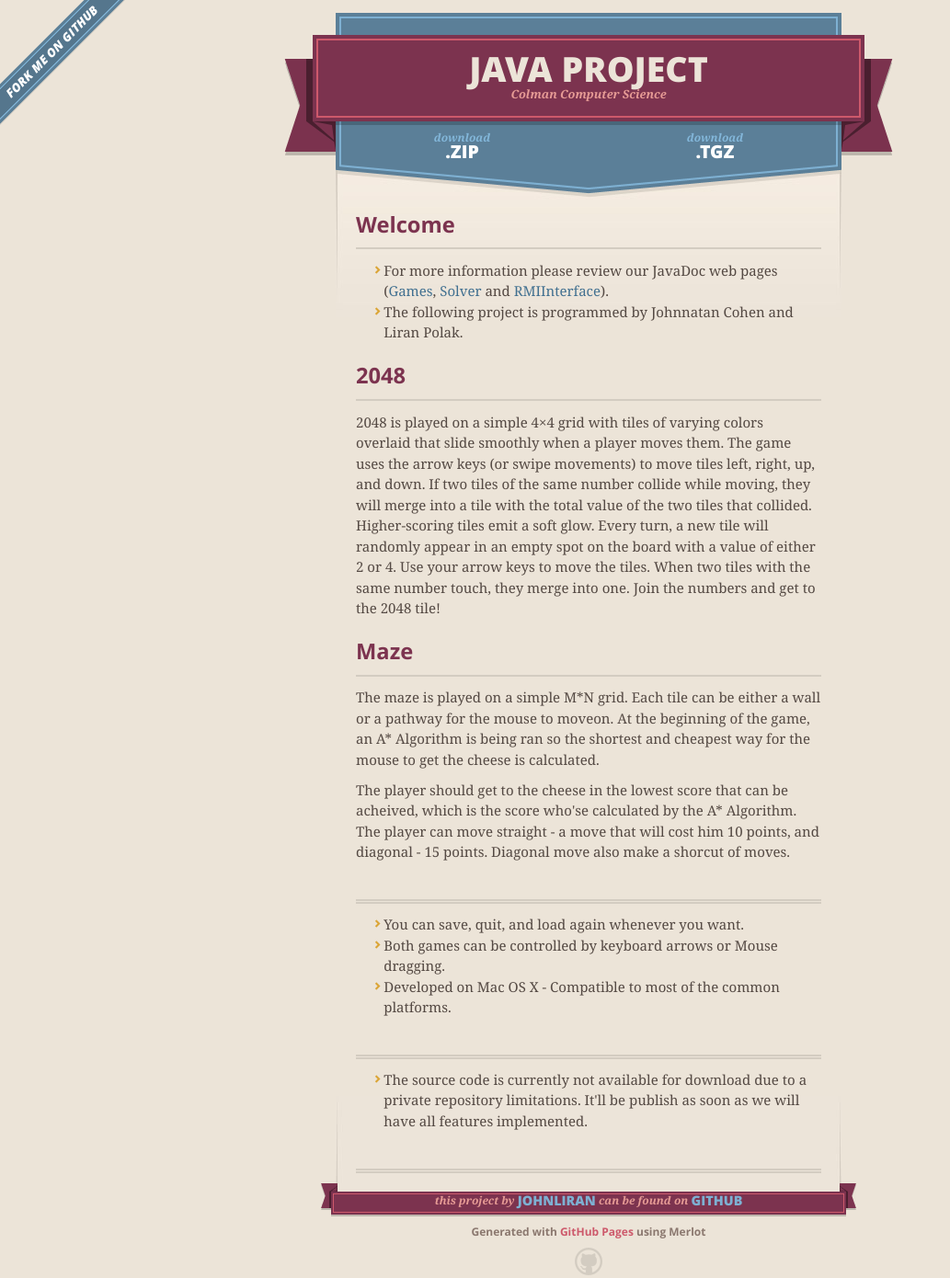
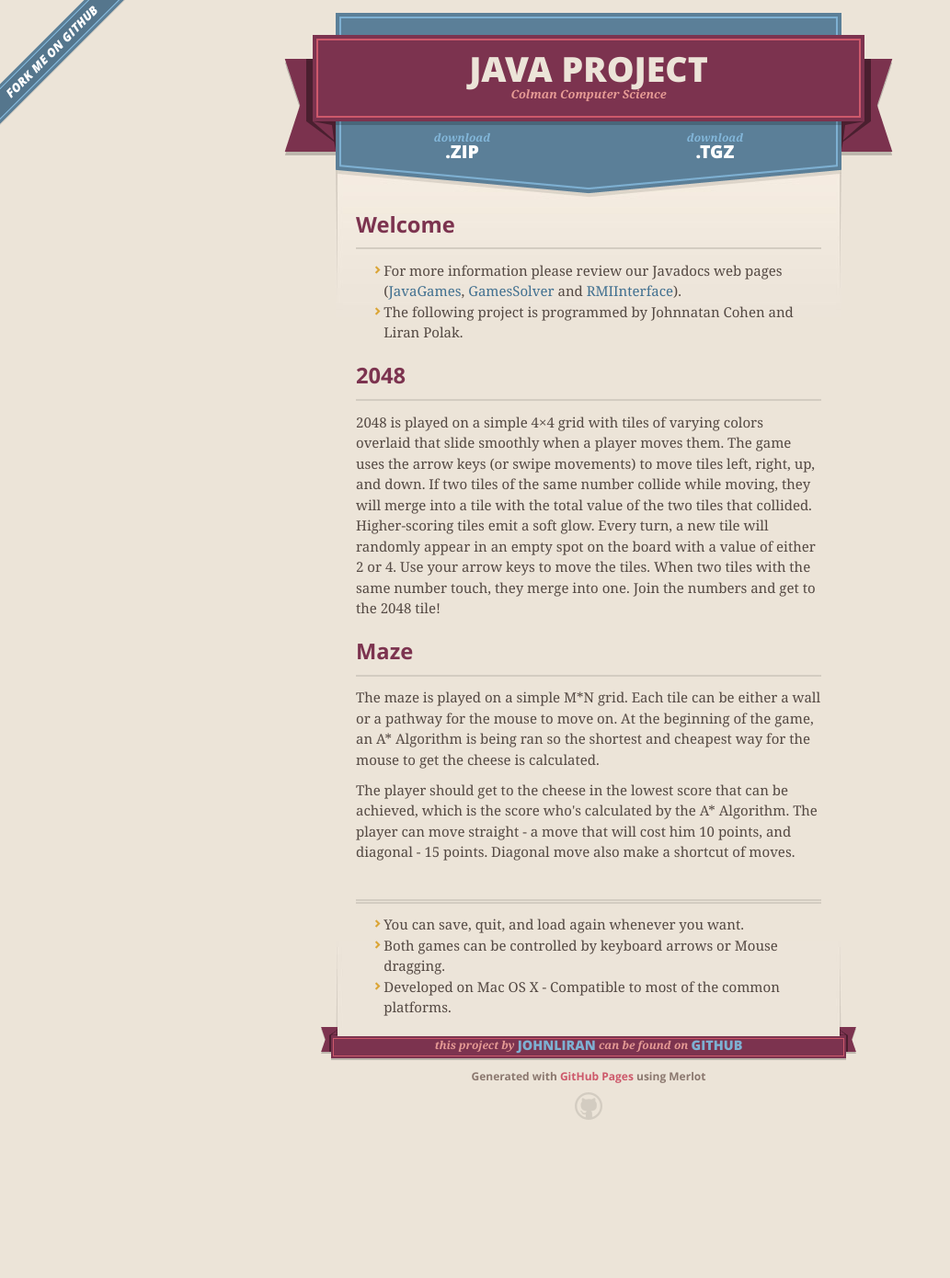
Before and after one commit to johnliran/JavaProject, a plain HTML site: page index.html in a window 1280 px wide. Shown: the whole page at 92% size, without its empty margins (0-1033 px from the left). After the commit the page ends 1258 px from the top, so only its background shows below. Drawn offline with nearby package versions, Linux system fonts and the light colour scheme.

```diff
--- a/index.html
+++ b/index.html
@@ -50,7 +50,7 @@
 <a name="welcome" class="anchor" href="#welcome"><span class="octicon octicon-link"></span></a>Welcome</h2>
 
 <ul>
-<li>For more information please review our JavaDoc web pages (<a href="javadoc/JavaGames_javadoc/index.html">Games</a>, <a href="javadoc/GamesSolver_javadoc/index.html">Solver</a> and <a href="javadoc/RMIInterface_javadoc/index.html">RMIInterface</a>).</li>
+<li>For more information please review our Javadocs web pages (<a href="JavaGames_javadoc/javadoc/index.html">JavaGames</a>, <a href="GamesSolver_javadoc/javadoc/index.html">GamesSolver</a> and <a href="RMIInterface_javadoc/javadoc/index.html">RMIInterface</a>).</li>
 <li>The following project is programmed by Johnnatan Cohen and Liran Polak.</li>
 </ul><h2>
 <a name="2048" class="anchor" href="#2048"><span class="octicon octicon-link"></span></a>2048</h2>
@@ -60,12 +60,12 @@
 <h2>
 <a name="maze" class="anchor" href="#maze"><span class="octicon octicon-link"></span></a>Maze</h2>
 
-<p>The maze is played on a simple M*N grid. Each tile can be either a wall or a pathway for the mouse to moveon.
+<p>The maze is played on a simple M*N grid. Each tile can be either a wall or a pathway for the mouse to move on.
 At the beginning of the game, an A* Algorithm is being ran so the shortest and cheapest way for the mouse to get the cheese is calculated.</p>
 
-<p>The player should get to the cheese in the lowest score that can be acheived, which is the score who'se calculated by the A* Algorithm.
+<p>The player should get to the cheese in the lowest score that can be achieved, which is the score who's calculated by the A* Algorithm.
 The player can move straight - a move that will cost him 10 points, and diagonal - 15 points.
-Diagonal move also make a shorcut of moves.</p>
+Diagonal move also make a shortcut of moves.</p>
 
 <h1></h1>
 
@@ -73,11 +73,7 @@ Diagonal move also make a shorcut of moves.</p>
 <li>You can save, quit, and load again whenever you want.</li>
 <li>Both games can be controlled by keyboard arrows or Mouse dragging.</li>
 <li>Developed on Mac OS X - Compatible to most of the common platforms.</li>
-</ul><h1></h1>
-
-<ul>
-<li>The source code is currently not available for download due to a private repository limitations. It'll be publish as soon as we will have all features implemented.</li>
-</ul><h1></h1>
+</ul>
       </section>
 
       <footer>
```
Also changed, not shown: params.json (+1 -1 lines).
